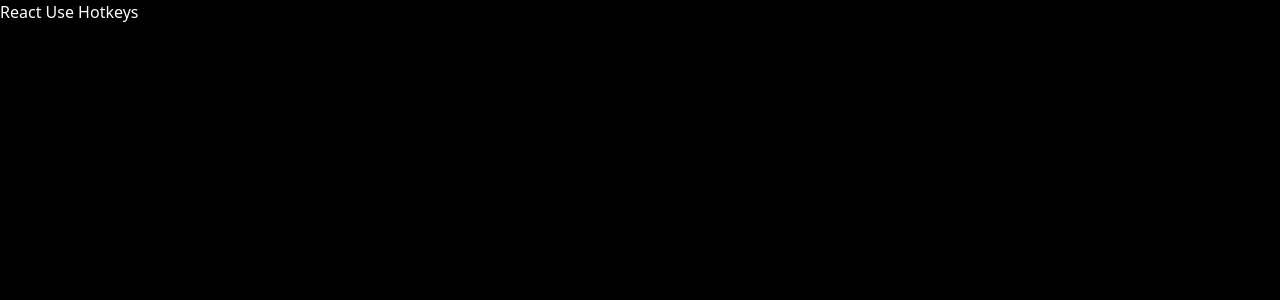
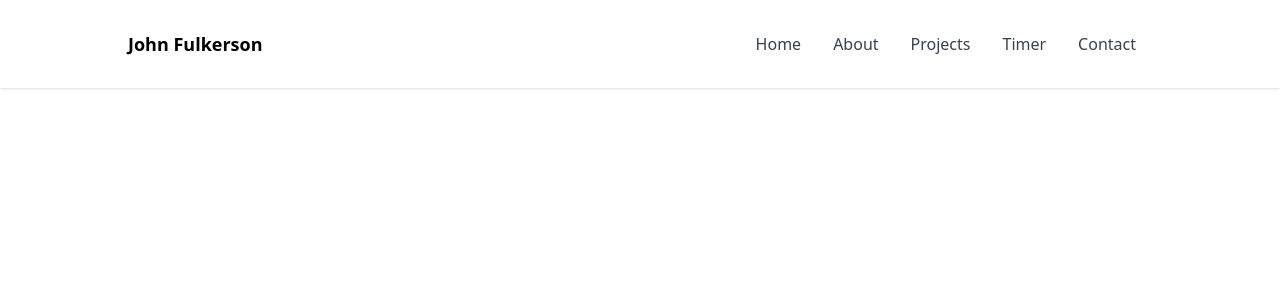
Before and after one commit to JTFulkerson/portfolio, a React (Create React App) app: page / in a window 1280 px wide. Shown: the top 300 px of the page. Built offline with nearby package versions, Linux system fonts and the light colour scheme.

Commit message:
created navbar

```diff
--- a/src/App.tsx
+++ b/src/App.tsx
@@ -1,11 +1,45 @@
-import classNames from 'classnames';
+import React from 'react';
 
-function App() {
+const App = () => {
   return (
-    <div className="h-full items-center bg-black text-white">
-      <h1>React Use Hotkeys</h1>
-    </div>
+    <header className="bg-white p-6 shadow">
+      <div className="flex items-center justify-between max-w-5xl mx-auto">
+        <h1 className="text-lg font-bold">John Fulkerson</h1>
+        <nav className="">
+          <a
+            className="inline-block px-4 py-2 font-medium text-gray-700 hover:text-indigo-500"
+            href="./"
+          >
+            Home
+          </a>
+          <a
+            className="inline-block px-4 py-2 font-medium text-gray-700 hover:text-indigo-500"
+            href="./About"
+          >
+            About
+          </a>
+          <a
+            className="inline-block px-4 py-2 font-medium text-gray-700 hover:text-indigo-500"
+            href="./Projects"
+          >
+            Projects
+          </a>
+          <a
+            className="inline-block px-4 py-2 font-medium text-gray-700 hover:text-indigo-500"
+            href="/pages/timer."
+          >
+            Timer
+          </a>
+          <a
+            className="inline-block px-4 py-2 font-medium text-gray-700 hover:text-indigo-500"
+            href="./Contact"
+          >
+            Contact
+          </a>
+        </nav>
+      </div>
+    </header>
   );
-}
+};
 
 export default App;
```
